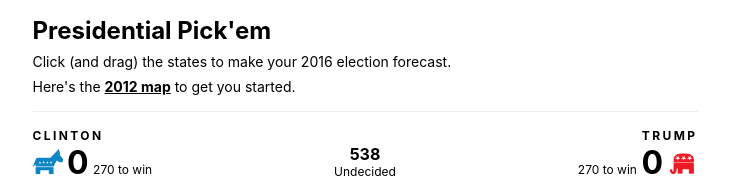
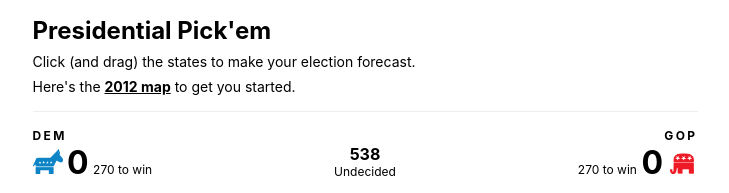
Before and after one commit to brendansudol/electoral-map-viz, a plain HTML site: page index.html in a window 1280 px wide. Shown: the top 193 px of the page, without its empty margins (275-1004 px from the left). Drawn offline with Linux system fonts and the light colour scheme.

Commit message:
Update index.html

```diff
--- a/index.html
+++ b/index.html
@@ -13,7 +13,7 @@
       <div class='mb2 border-bottom border-gray'>
         <h1 class='h2 m0'>Presidential Pick'em</h1>
         <p class='h5 mt1 mb1'>
-          Click (and drag) the states to make your 2016 election forecast.
+          Click (and drag) the states to make your election forecast.
         </p>
         <p class="h5 mt1 mb2">
           Here's the <a class="black bold scenario" data-id="2012" href="#">2012 map</a> to get you started.
@@ -21,7 +21,7 @@
       </div>
       <div class='mb2 clearfix'>
         <div class='col col-5 left-align'>
-          <div class='mb h6 bold caps'>Clinton</div>
+          <div class='mb h6 bold caps'>DEM</div>
           <img src='assets/img/dem.png' width='30'>
           <span class='h1 bold total'>-</span>
           <span class='h6 xs-hide need'>-</span>
@@ -31,7 +31,7 @@
           <div class='h6'>Undecided</div>
         </div>
         <div class='col col-5 right-align'>
-          <div class='mb h6 bold caps'>Trump</div>
+          <div class='mb h6 bold caps'>GOP</div>
           <span class='h6 xs-hide need'>-</span>
           <span class='h1 bold total'>-</span>
           <img src='assets/img/gop.png' width='30'>
```
